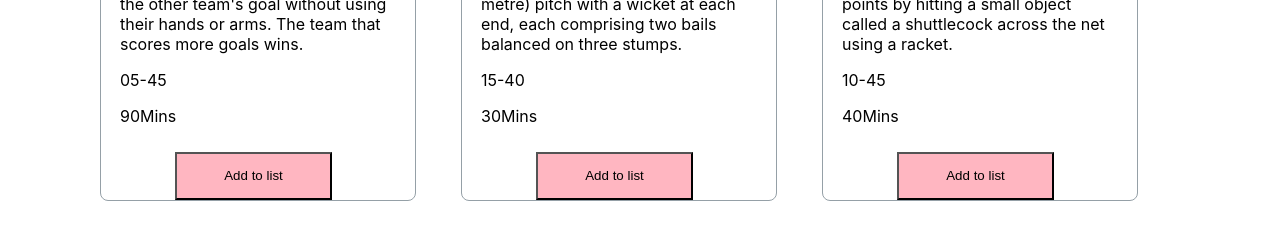
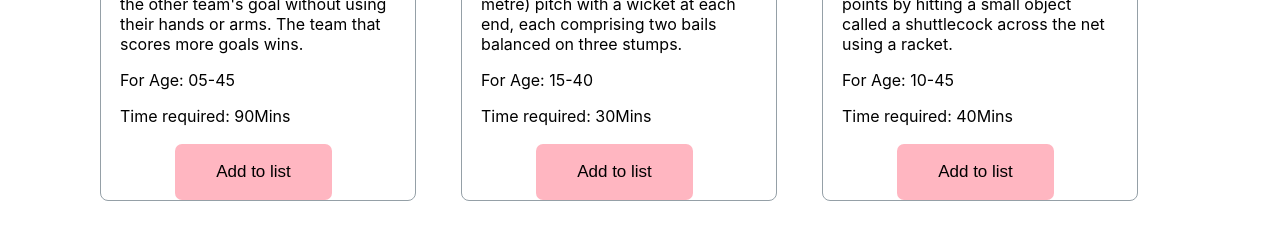
Before and after one commit to Ferrari2003/ultra-active-club, a React (Create React App) app: page / in a window 1280 px wide. Shown: the part 676-920 px from the top of the page. Built offline with nearby package versions, Linux system fonts and the light colour scheme.

Commit message:
added commit

```diff
--- a/src/component/MainCart/MainCart.css
+++ b/src/component/MainCart/MainCart.css
@@ -23,9 +23,14 @@
     width: 50%;
     margin-left:67px;
     position: absolute;
-    bottom: 0;
+    bottom: 0%;
     background: lightpink;
+    border: none;
+    border-radius: 7px;
+    font-size: 17px;
 }
 .btn-style:hover{
-    background-color: blue;
+    background-color: orangered;
+    color: white;
+
 }
--- a/src/component/MainCart/MainCart.js
+++ b/src/component/MainCart/MainCart.js
@@ -8,8 +8,8 @@ const MainCart = (props) => {
             <div className='sport-info'>
                 <p className='sport-name'>{name}</p>
                 <p>{details}</p>
-                <p>{age}</p>
-                <p>{time}</p>
+                <p>For Age: {age}</p>
+                <p>Time required: {time}</p>
             </div>
             <button className='btn-style'>
                 <p>Add to list</p>
```
